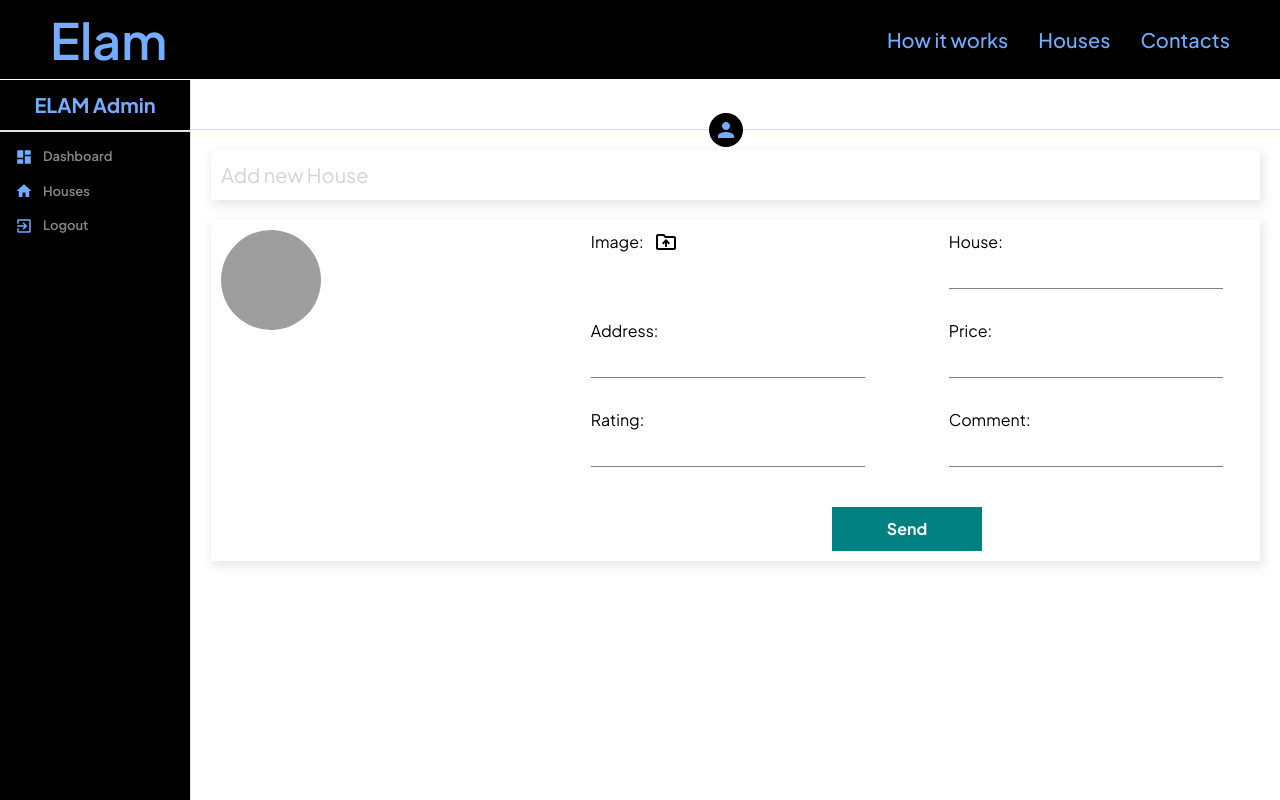
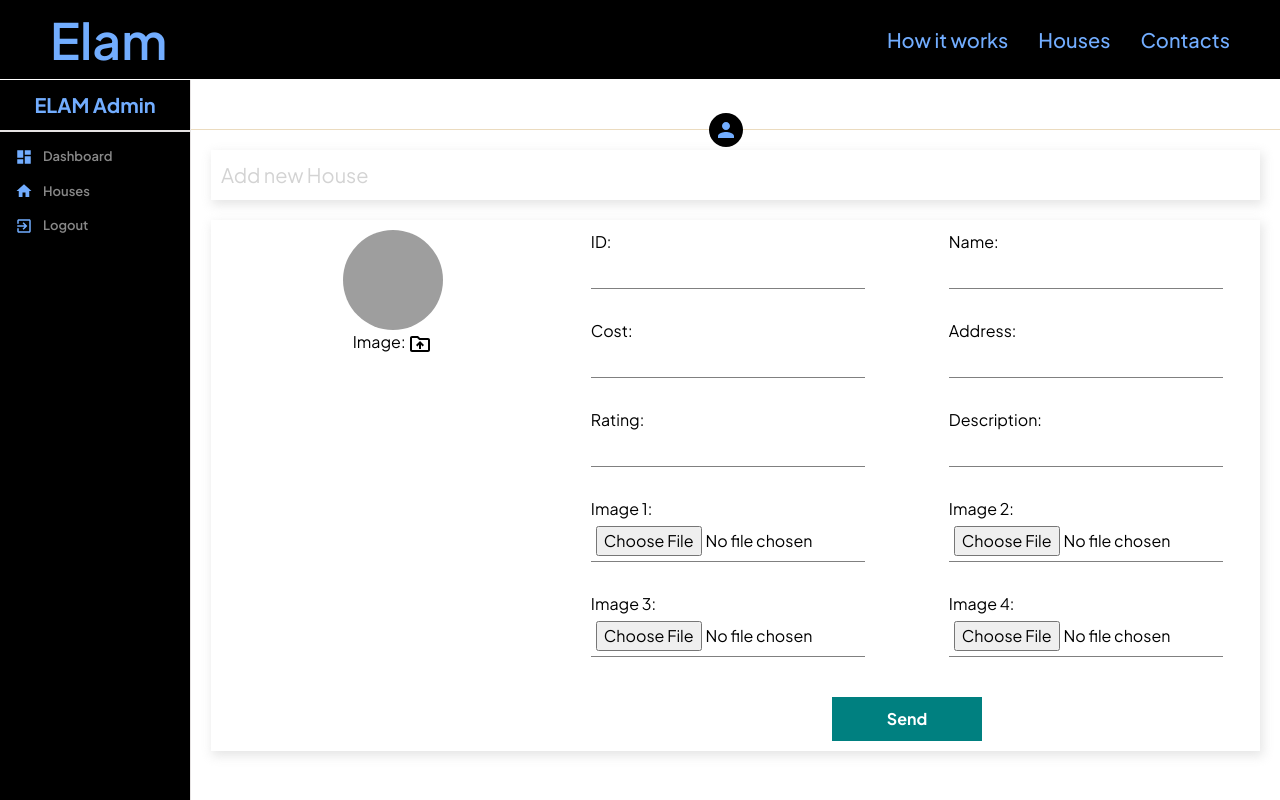
Before and after one commit to alikzilla/elamApp, a React (Create React App) app in the folder frontend/elamfront/: page /admin/houses/new in a window 1280 px wide. Shown: the top 800 px of the page. Built offline with nearby package versions, Linux system fonts and the light colour scheme; grey boxes are pictures that could not be loaded.

Commit message:
fixed inputs

```diff
--- a/frontend/elamfront/src/pages/adminPage/pages/new/New.jsx
+++ b/frontend/elamfront/src/pages/adminPage/pages/new/New.jsx
@@ -7,12 +7,14 @@ import DriveFolderUploadOutlinedIcon from "@mui/icons-material/DriveFolderUpload
 const New = () => {
   const [file, setFile] = useState("");
   const [formData, setFormData] = useState({
-    house: "",
+    id: "",
+    name: "",
+    cost: "",
     address: "",
-    price: "",
     rating: "",
-    comment: ""
+    description: ""
   });
+  const [images, setImages] = useState(Array.from({ length: 4 }, () => ({ original: "" })));
 
   const handleInputChange = (e) => {
     const { name, value } = e.target;
@@ -24,20 +26,31 @@ const New = () => {
 
   const sendHouse = (e) => {
     e.preventDefault();
-    console.log(formData); // Log the form data
-    // Reset the form
+    const newHouse = {
+      id: formData.id, // Use the entered ID
+      img: file ? URL.createObjectURL(file) : "",
+      name: formData.name,
+      cost: formData.cost,
+      address: formData.address,
+      rating: formData.rating,
+      description: formData.description,
+      images: images
+    };
+    console.log(newHouse);
     setFile("");
     setFormData({
-      house: "",
+      id: "",
+      name: "",
+      cost: "",
       address: "",
-      price: "",
       rating: "",
-      comment: ""
+      description: ""
     });
+    setImages(Array.from({ length: 4 }, () => ({ original: "" })));
   };
 
   return (
-    <div className="new pt-20">
+    <div className="new">
       <Sidebar />
       <div className="newContainer">
         <Navbar />
@@ -54,27 +67,47 @@ const New = () => {
               }
               alt=""
             />
+            <div className="formInput">
+              <label htmlFor="file">
+                Image: <DriveFolderUploadOutlinedIcon className="icon" />
+              </label>
+              <input
+                type="file"
+                id="file"
+                onChange={(e) => setFile(e.target.files[0])}
+                style={{ display: "none" }}
+              />
+            </div>
           </div>
           <div className="right">
             <form>
+
               <div className="formInput">
-                <label htmlFor="file">
-                  Image: <DriveFolderUploadOutlinedIcon className="icon" />
-                </label>
+                <label>ID:</label>
                 <input
-                  type="file"
-                  id="file"
-                  onChange={(e) => setFile(e.target.files[0])}
-                  style={{ display: "none" }}
+                  type="text"
+                  name="id"
+                  value={formData.id}
+                  onChange={handleInputChange}
                 />
               </div>
 
               <div className="formInput">
-                <label>House:</label>
+                <label>Name:</label>
                 <input
                   type="text"
-                  name="house"
-                  value={formData.house}
+                  name="name"
+                  value={formData.name}
+                  onChange={handleInputChange}
+                />
+              </div>
+
+              <div className="formInput">
+                <label>Cost:</label>
+                <input
+                  type="text"
+                  name="cost"
+                  value={formData.cost}
                   onChange={handleInputChange}
                 />
               </div>
@@ -90,16 +123,6 @@ const New = () => {
               </div>
 
               <div className="formInput">
-                <label>Price:</label>
-                <input
-                  type="text"
-                  name="price"
-                  value={formData.price}
-                  onChange={handleInputChange}
-                />
-              </div>
-
-              <div className="formInput">
                 <label>Rating:</label>
                 <input
                   type="text"
@@ -110,14 +133,28 @@ const New = () => {
               </div>
 
               <div className="formInput">
-                <label>Comment:</label>
+                <label>Description:</label>
                 <input
                   type="text"
-                  name="comment"
-                  value={formData.comment}
+                  name="description"
+                  value={formData.description}
                   onChange={handleInputChange}
                 />
               </div>
+
+              {images.map((image, index) => (
+                <div className="formInput" key={index}>
+                  <label>Image {index + 1}:</label>
+                  <input
+                    type="file"
+                    onChange={(e) => {
+                      const newImages = [...images];
+                      newImages[index] = { original: URL.createObjectURL(e.target.files[0]) };
+                      setImages(newImages);
+                    }}
+                  />
+                </div>
+              ))}
 
               <button onClick={sendHouse}>Send</button>
             </form>
--- a/frontend/elamfront/src/pages/adminPage/pages/new/new.scss
+++ b/frontend/elamfront/src/pages/adminPage/pages/new/new.scss
@@ -1,6 +1,7 @@
 .new {
     width: 100%;
     display: flex;
+    padding-top: 80px;
 
     .newContainer {
       flex: 6;
@@ -20,7 +21,11 @@
 
         .left {
           flex: 1;
+          display: flex;
+          flex-direction: column;
           text-align: center;
+          align-items: center;
+          justify-content: flex-start;
 
           img {
             width: 100px;
```
